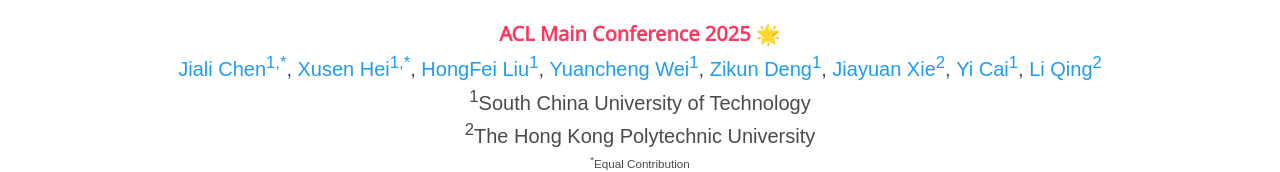
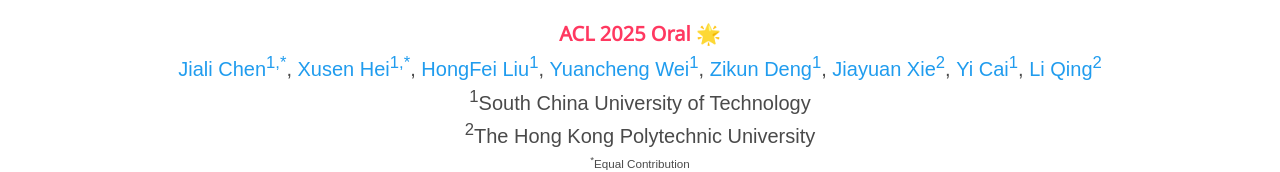
Before and after one commit to cgl-pro/cadreview, a plain HTML site: page index.html in a window 1280 px wide. Shown: the part 189-361 px from the top of the page. Drawn offline with nearby package versions, Linux system fonts and the light colour scheme; some icons are missing; a web font is replaced by a local one.

Commit message:
Update index.html

```diff
--- a/index.html
+++ b/index.html
@@ -136,7 +136,7 @@
           <div class="column has-text-centered">
             <h1 class="title is-1 publication-title">CADReview</h1>
             <h2 class="subtitle is-3 publication-subtitle">Automatically Reviewing CAD Programs with<br>Error Detection and Correction</h2>
-            <h5 class="subtitle is-5 publication-awards">ACL Main Conference 2025 🌟</h5>
+            <h5 class="subtitle is-5 publication-awards">ACL 2025 Oral 🌟</h5>
             <div class="is-size-5 publication-authors">
               <!-- Paper authors -->
               <span class="author-block">
```
